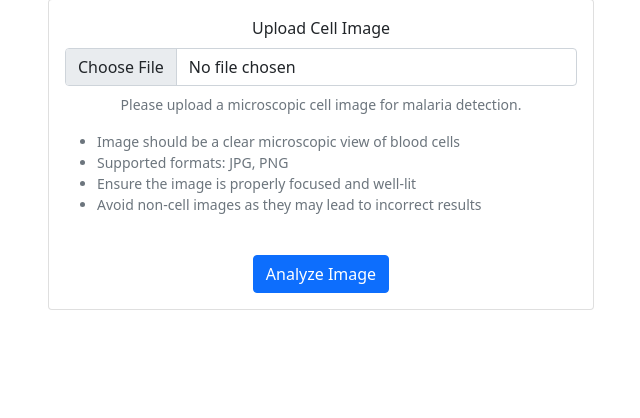
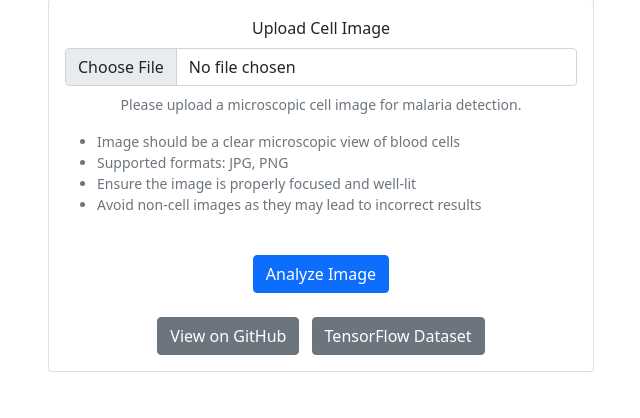
Before and after one commit to cher-cheur/malaria-detection-app, a Flask app: page / in a window 1280 px wide. Shown: the part 121-539 px from the top of the page, without its empty margins (319-959 px from the left). Run offline with Flask 3, Linux system fonts and the light colour scheme.

Commit message:
Added buttons for GitHub repo and TensorFlow dataset

```diff
--- a/templates/index.html
+++ b/templates/index.html
@@ -42,6 +42,10 @@
                             <img id="preview" class="preview-image mx-auto d-block" style="display: none;">
                             <button type="submit" class="btn btn-primary">Analyze Image</button>
                         </form>
+                        <div class="mt-4 text-center">
+                            <a href="https://github.com/cher-cheur/malaria-detection-app" class="btn btn-secondary me-2" target="_blank">View on GitHub</a>
+                            <a href="https://www.tensorflow.org/datasets/catalog/malaria" class="btn btn-secondary" target="_blank">TensorFlow Dataset</a>
+                        </div>
 
                         <div id="result" class="prediction-box text-center mt-3">
                             <h4>Prediction Result:</h4>
```
